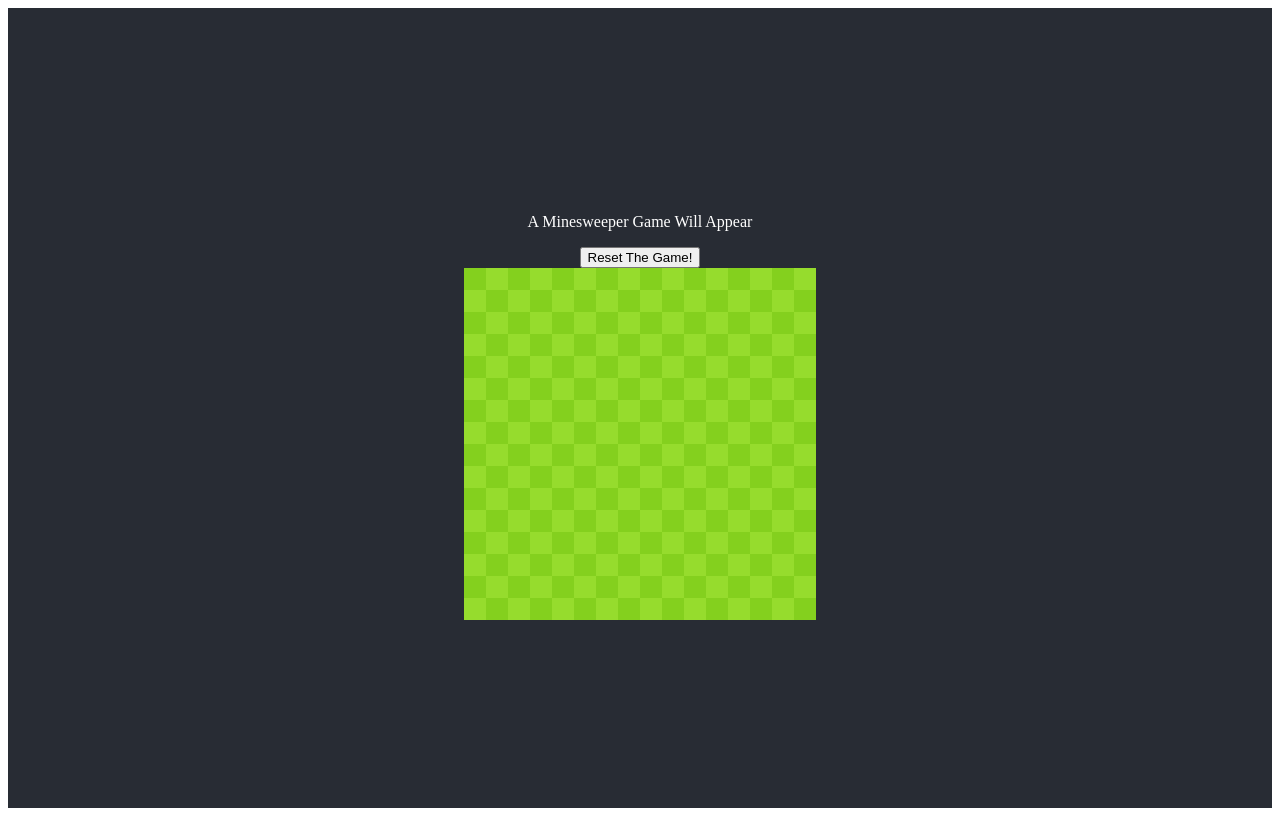
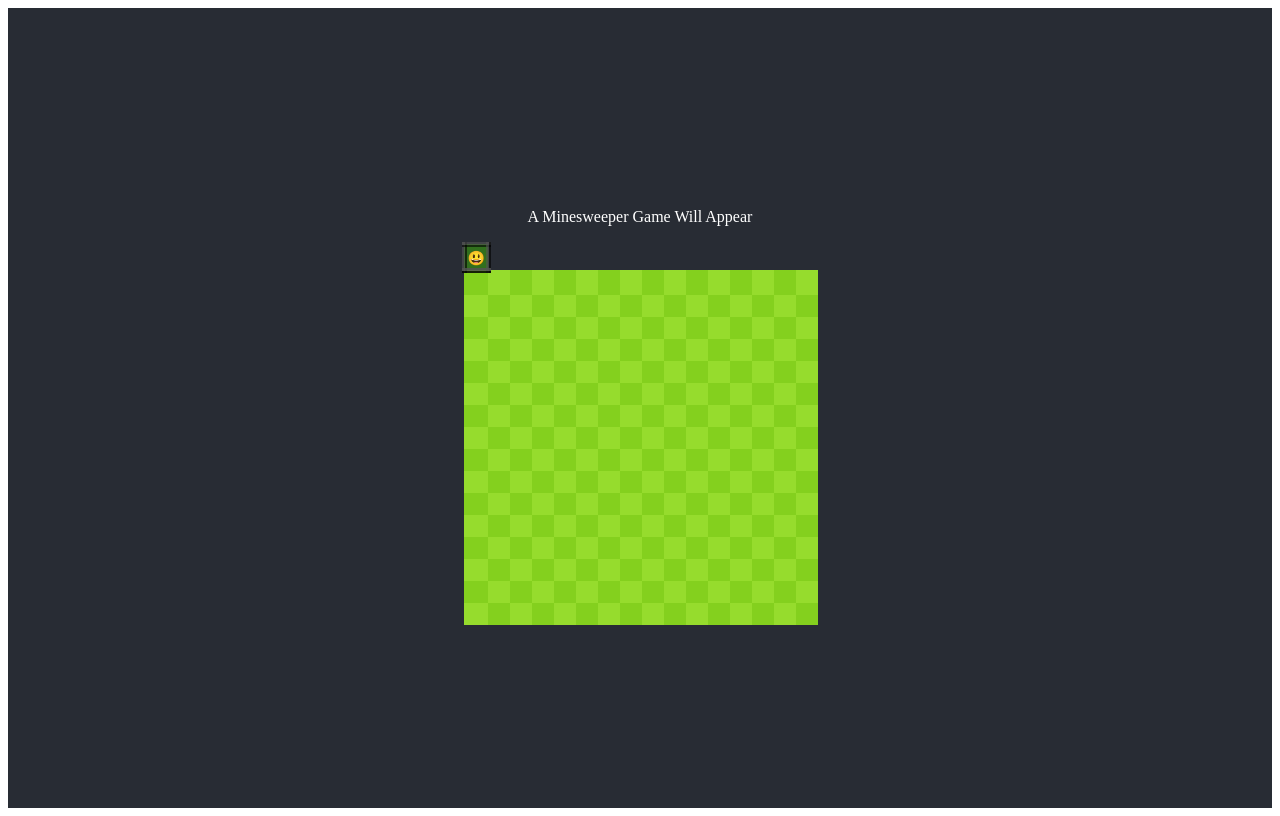
Before and after one commit to Daniel-N-Huss/React-Redux-Minesweeper, a React (Create React App) app: page / in a window 1280 px wide. Built offline with nearby package versions, Linux system fonts and the light colour scheme.

Commit message:
basic nav bar and reset button now is the cool emoji guy

```diff
--- a/src/App.js
+++ b/src/App.js
@@ -1,18 +1,20 @@
 import React from 'react';
 import './App.scss';
 import Board from './components/Board';
-import { useSelector, useDispatch } from 'react-redux';
-import { reset } from './helpers/redux/actions';
+import Nav from './components/Nav';
+import { useSelector } from 'react-redux';
 
 function App() {
   const gameBoard = useSelector((state) => state.gameBoard);
-  const dispatch = useDispatch();
+
   return (
     <div className='App'>
       <header className='App-header'>
         <p>A Minesweeper Game Will Appear</p>
-        <button onClick={() => dispatch(reset())}>Reset The Game!</button>
-        <Board gameData={gameBoard} />
+        <table className='board'>
+          <Nav />
+          <Board gameData={gameBoard} />
+        </table>
       </header>
     </div>
   );
--- a/src/components/Board.jsx
+++ b/src/components/Board.jsx
@@ -1,6 +1,6 @@
 import React from 'react';
 import TileRow from './TileRow';
-import "./Board.scss"
+import './Board.scss';
 
 const Board = function (props) {
   const { gameData } = props;
@@ -12,11 +12,7 @@ const Board = function (props) {
       </tr>
     );
   });
-  return (
-    <table className="board">
-      <tbody>{board}</tbody>
-    </table>
-  );
+  return <tbody>{board}</tbody>;
 };
 
 export default Board;
--- /dev/null
+++ b/src/components/Nav.jsx
@@ -0,0 +1,22 @@
+import React from 'react';
+import { useDispatch, useSelector } from 'react-redux';
+import { reset } from '../helpers/redux/actions';
+import './Nav.scss'
+
+const Nav = function () {
+  const dispatch = useDispatch();
+  const gameState = useSelector((state) => state.gameState);
+
+
+  const emoji = gameState === 'gameOver' ? '😵' : gameState === 'victory' ? '😎' : '😃'
+
+  return (
+    <thead>
+      <tr>
+      <th className={'reset'} onClick={() => dispatch(reset())}>{emoji}</th>
+      </tr>
+    </thead>
+  );
+};
+
+export default Nav;
--- /dev/null
+++ b/src/components/Nav.scss
@@ -0,0 +1,8 @@
+thead {
+  background: rgb(49, 111, 29);
+}
+
+.reset {
+  border: thick ridge rgba($color: #000000, $alpha: 0.6);
+  cursor: alias;
+}
```
